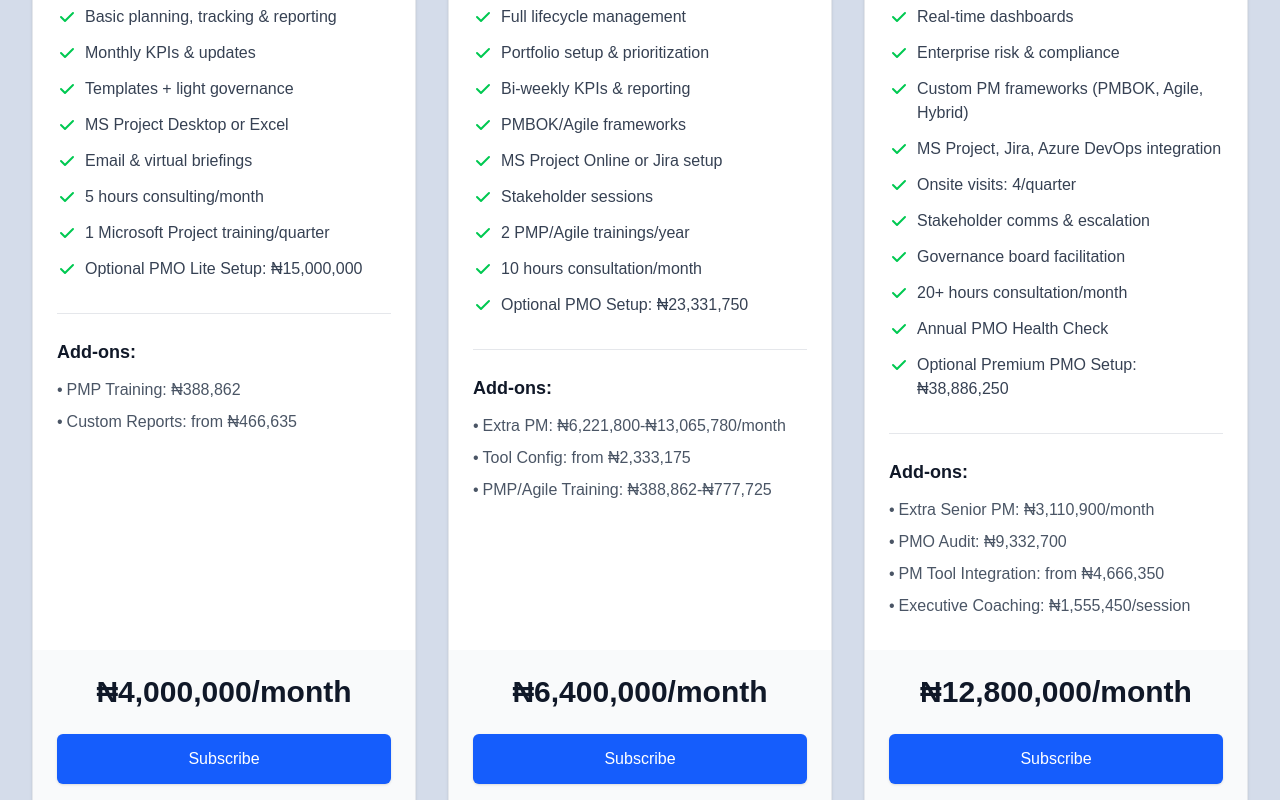
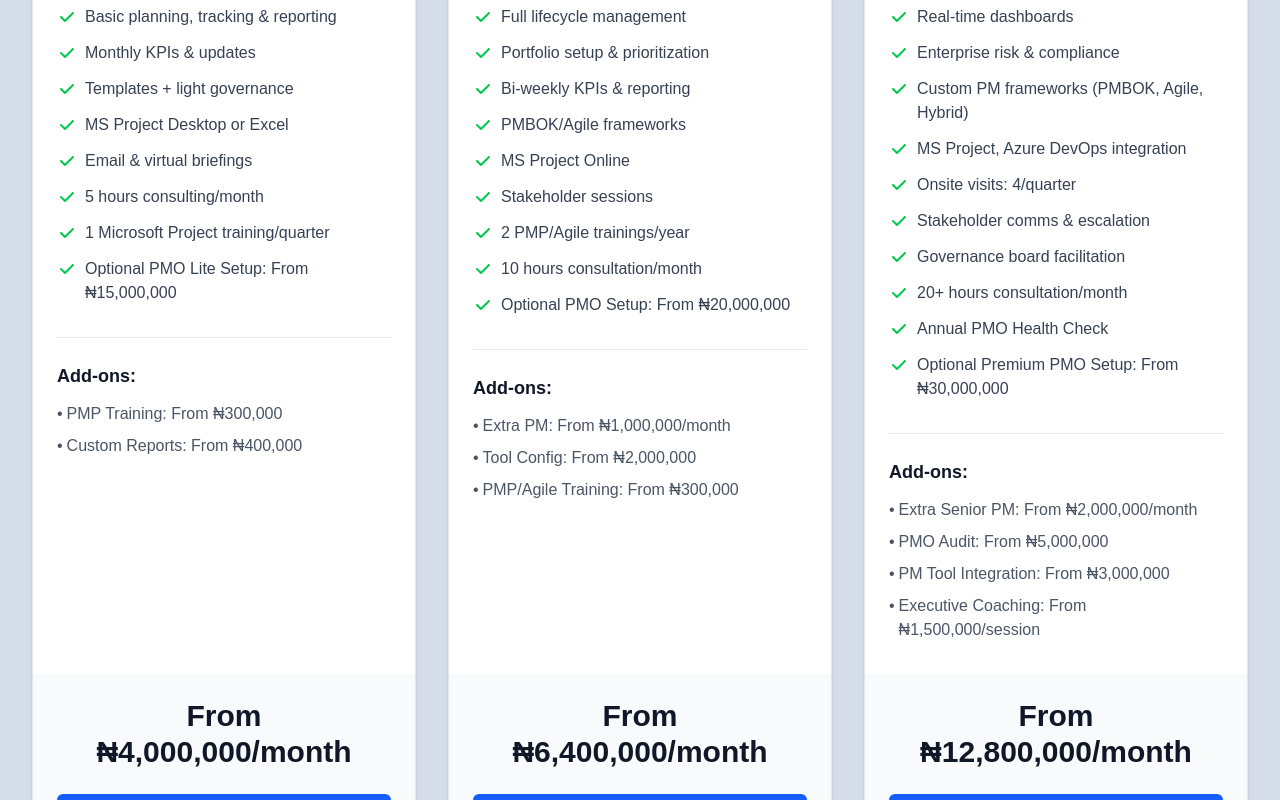
Before and after one commit to techiesodiq/wragby-pmaas, a Next.js app: page / in a window 1280 px wide. Shown: the part 3380-4180 px from the top of the page. Built offline with nearby package versions, Linux system fonts and the light colour scheme.

Commit message:
Updated the pricing features

```diff
--- a/src/components/Pricing.tsx
+++ b/src/components/Pricing.tsx
@@ -4,7 +4,7 @@ function PricingSection() {
   const pricingPlans = [
     {
       title: "Basic",
-      price: "₦4,000,000/month",
+      price: "From ₦4,000,000/month",
       features: [
         "1 Junior PM (remote)",
         "Business Analyst",
@@ -15,14 +15,14 @@ function PricingSection() {
         "Email & virtual briefings",
         "5 hours consulting/month",
         "1 Microsoft Project training/quarter",
-        "Optional PMO Lite Setup: ₦15,000,000",
+        "Optional PMO Lite Setup: From ₦15,000,000",
       ],
-      addOns: ["PMP Training: ₦388,862", "Custom Reports: from ₦466,635"],
+      addOns: ["PMP Training: From ₦300,000", "Custom Reports: From ₦400,000"],
       buttonText: "Subscribe",
     },
     {
       title: "Standard",
-      price: "₦6,400,000/month",
+      price: "From ₦6,400,000/month",
       features: [
         "1 Mid-Level PM (remote/hybrid)",
         "Business Analyst",
@@ -30,41 +30,41 @@ function PricingSection() {
         "Portfolio setup & prioritization",
         "Bi-weekly KPIs & reporting",
         "PMBOK/Agile frameworks",
-        "MS Project Online or Jira setup",
+        "MS Project Online",
         "Stakeholder sessions",
         "2 PMP/Agile trainings/year",
         "10 hours consultation/month",
-        "Optional PMO Setup: ₦23,331,750",
+        "Optional PMO Setup: From ₦20,000,000",
       ],
       addOns: [
-        "Extra PM: ₦6,221,800-₦13,065,780/month",
-        "Tool Config: from ₦2,333,175",
-        "PMP/Agile Training: ₦388,862-₦777,725",
+        "Extra PM: From ₦1,000,000/month",
+        "Tool Config: From ₦2,000,000",
+        "PMP/Agile Training: From ₦300,000",
       ],
       buttonText: "Subscribe",
     },
     {
       title: "Premium",
-      price: "₦12,800,000/month",
+      price: "From ₦12,800,000/month",
       features: [
         "1 Senior PM + PMO Analyst",
         "Strategic portfolio/program mgmt.",
         "Real-time dashboards",
         "Enterprise risk & compliance",
         "Custom PM frameworks (PMBOK, Agile, Hybrid)",
-        "MS Project, Jira, Azure DevOps integration",
+        "MS Project, Azure DevOps integration",
         "Onsite visits: 4/quarter",
         "Stakeholder comms & escalation",
         "Governance board facilitation",
         "20+ hours consultation/month",
         "Annual PMO Health Check",
-        "Optional Premium PMO Setup: ₦38,886,250",
+        "Optional Premium PMO Setup: From ₦30,000,000",
       ],
       addOns: [
-        "Extra Senior PM: ₦3,110,900/month",
-        "PMO Audit: ₦9,332,700",
-        "PM Tool Integration: from ₦4,666,350",
-        "Executive Coaching: ₦1,555,450/session",
+        "Extra Senior PM: From ₦2,000,000/month",
+        "PMO Audit: From ₦5,000,000",
+        "PM Tool Integration: From ₦3,000,000",
+        "Executive Coaching: From ₦1,500,000/session",
       ],
       buttonText: "Subscribe",
     },
```
